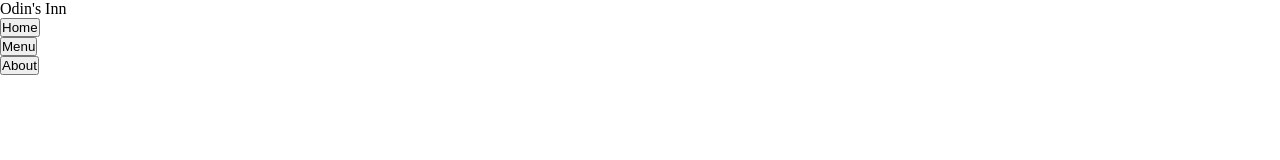
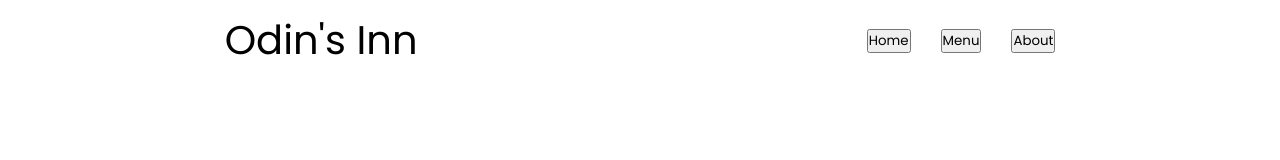
Before and after one commit to AbdulMoeez060/restaurent-page-odin, a website built with webpack: page src/template.html in a window 1280 px wide. Built offline with nearby package versions, Linux system fonts and the light colour scheme.

Commit message:
add fonts and flex

```diff
--- a/src/index.js
+++ b/src/index.js
@@ -8,6 +8,7 @@ const website = (()=>{
         var nav = document.createElement('div');
         nav.classList.add('nav');
         var logo = document.createElement('p');
+        logo.classList.add('logo')
         logo.textContent = "Odin's Inn"
 
         var list = document.createElement('ul');
--- a/src/styles/main.css
+++ b/src/styles/main.css
@@ -1,5 +1,24 @@
+@import url('https://fonts.googleapis.com/css2?family=Poppins:wght@300;400;500;600;700;800&family=Roboto:ital,wght@0,400;0,700;0,900;1,300;1,500&display=swap');
 *{
     margin: 0;
     padding: 0;
+    font-family: 'Poppins', sans-serif;
+}
+.logo{
+    font-size: 40px;
+}
 
+.nav{
+    display: flex;
+    width: 100vw;
+    justify-content: space-around;
+    align-items: center;
+    height: 10vh;
+    position: fixed;
 }
+
+ul{
+    list-style: none;
+    display: flex;
+    gap: 30px;
+}
```
